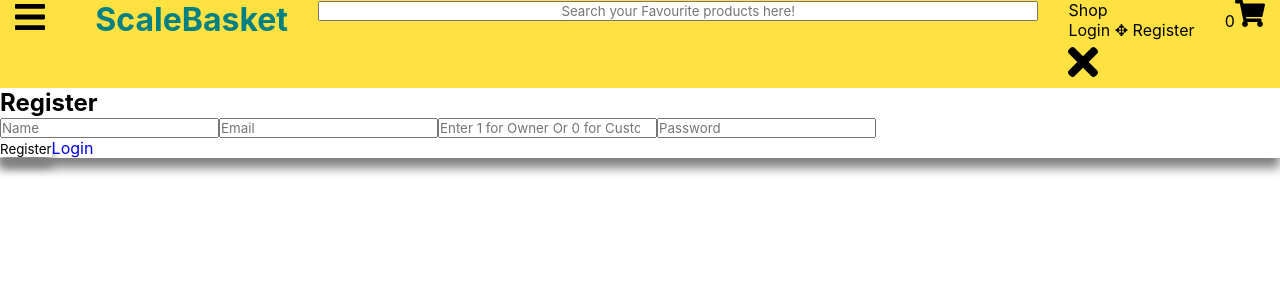
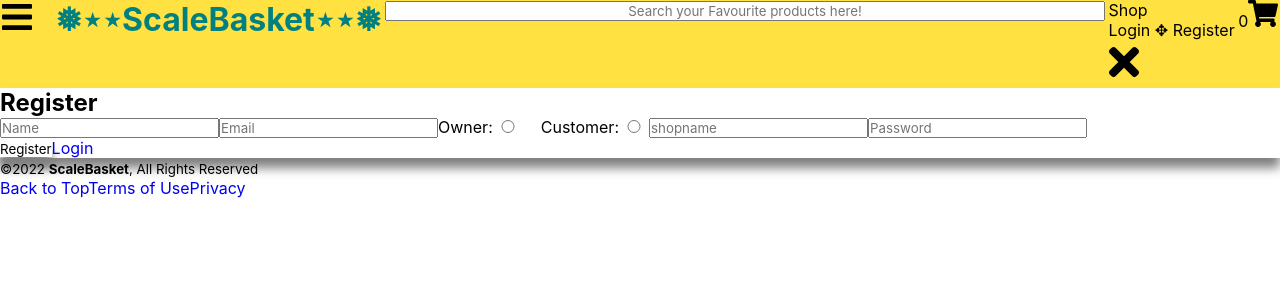
Before and after one commit to RohaN41360/ecomm, a React (Create React App) app in the folder client/: page /register in a window 1280 px wide. Shown: the top 300 px of the page. Built offline with nearby package versions, Linux system fonts and the light colour scheme; no server answers.

Commit message:
added  radio btns register

```diff
--- a/client/src/App.js
+++ b/client/src/App.js
@@ -3,7 +3,7 @@
 import {DataProvider} from './GlobalState'
 import Header from './components/headers/Header'
 import MainPages from './components/mainpages/Pages'
-
+import Footer from './components/footer/Footer';
 
 function App() {
   return (
@@ -12,6 +12,7 @@
         <div className="App">
           <Header />
           <MainPages />
+          <Footer />
         </div>
       </Router>
     </DataProvider>
--- /dev/null
+++ b/client/src/components/footer/Footer.js
@@ -0,0 +1,18 @@
+import React from 'react';
+
+const Footer = () => {
+  return <div>
+      <footer style={{height:"200px"}}>
+    <div class="wrapper">
+      <small>&copy;2022 <strong>ScaleBasket</strong>, All Rights Reserved</small>
+      <nav class="footer-nav">
+        <a href="#">Back to Top</a>
+        <a href="#">Terms of Use</a>
+        <a href="#">Privacy</a>
+      </nav>
+    </div>
+  </footer>
+  </div>;
+};
+
+export default Footer;
--- /dev/null
+++ b/client/src/components/footer/foot.css
@@ -0,0 +1,46 @@
+/* ==== GENERAL STYLES ==== */
+
+* {
+    box-sizing: border-box;
+  }
+
+  strong {
+    font-weight: 700;
+  }
+
+  /* ==== SIMPLE FOOTER ==== */
+
+  footer {
+    background: url('https://orange.codeberryschool.com/content/images/project-assets/simple-footer.png') repeat center;
+    display: table;
+    width: 100vw;
+    height: 8rem;
+    text-align: center;
+    padding: 1rem;
+    font-family: 'Arial', sans-serif;
+    font-size: .875rem;
+  }
+
+  .wrapper {
+    display: table-cell;
+    vertical-align: middle;
+  }
+
+  footer small {
+    color: #ccc;
+    letter-spacing: .025rem;
+    margin-bottom: 1.5rem;
+    display: block;
+  }
+
+  .footer-nav a {
+    color: #c74f78;
+    text-decoration: none;
+    margin: 0 .5rem;
+    display: inline-block;
+  }
+
+  .footer-nav a:hover {
+    color: #f26896;
+    transition: color .15s ease-in-out;
+  }
--- a/client/src/components/headers/Header.js
+++ b/client/src/components/headers/Header.js
@@ -66,7 +66,7 @@
 
             <div className="logo" >
                 <h1>
-                    <Link to="/" style={{color:"teal",paddingLeft:"20px"}}>{isAdmin ? 'Admin' : 'ScaleBasket'}</Link>
+                    <Link to="/" style={{color:"teal",paddingLeft:"20px"}}>{isAdmin ? 'Admin' : '❅⋆⋆ScaleBasket⋆⋆❅'}</Link>
                 </h1>
             </div>
 
--- a/client/src/components/headers/header.css
+++ b/client/src/components/headers/header.css
@@ -15,6 +15,7 @@
     text-transform: uppercase;
     color: #555;
 }
+
 header ul li{
     display: inline-block;
     opacity: 0.7;
--- a/client/src/components/mainpages/auth/Register.js
+++ b/client/src/components/mainpages/auth/Register.js
@@ -35,18 +35,21 @@
                 <input type="text" name="name" required
                 placeholder="Name" value={user.name} onChange={onChangeInput} />
 
-                <input type="email" name="email" required
+                <input type="email" name="email" required autoComplete='off'
                 placeholder="Email" value={user.email} onChange={onChangeInput} />
 
-                <input type="number" name="role" required
-                placeholder="Enter 1 for Owner Or 0 for Customer" value={user.role} onChange={onChangeInput} />
+                {/* <input type="number" name="role" required
+                placeholder="Enter 1 for Owner Or 0 for Customer" value={user.role} onChange={onChangeInput} /> */}
 
-                {/* <select  style={{width:"100%",height:"40px"}} value={user.role} onChange={onChangeInput}>
+                <label htmlFor="owner">Owner:</label>
+                <input type="radio" style={{width:'30px'}} id='owner' name='role' value={user.role} value='1' onChange={onChangeInput} />
+                &nbsp;&nbsp;&nbsp;&nbsp;
+                <label htmlFor="customer">Customer:</label>
+                <input type="radio" style={{width:'30px'}} id='customer' name='role'value={user.role} value='0' onChange={onChangeInput} />
 
-                    <option value="1">Owner</option>
-                    <option value="0">Customer</option>
-                </select> */}
 
+                <input type="text" name="shopname"  autoComplete='off'
+                placeholder="shopname" value={user.shopname} onChange={onChangeInput} />
 
                 <input type="password" name="password" required autoComplete="on"
                 placeholder="Password" value={user.password} onChange={onChangeInput} />
--- a/client/src/components/mainpages/products/LoadMore.js
+++ b/client/src/components/mainpages/products/LoadMore.js
@@ -9,7 +9,7 @@
     return (
         <div className="load_more">
             {
-                result < page * 9 ? ""
+                result < page * 8 ? ""
                 : <button onClick={() => setPage(page+1)}>Load more</button>
             }
         </div>
--- a/client/src/index.css
+++ b/client/src/index.css
@@ -58,6 +58,9 @@
 
 /* ------------------- Create Product -------------- */
 @import url("./components/mainpages/createProduct/createProduct.css");
+
+
+@import url("./components/footer/foot.css");
 
 /* ----------------- Responsive ------------------ */
 @media (max-width: 820px){
```
Also changed, not shown: 2 other files (tests, documents, lock files or other folders).
